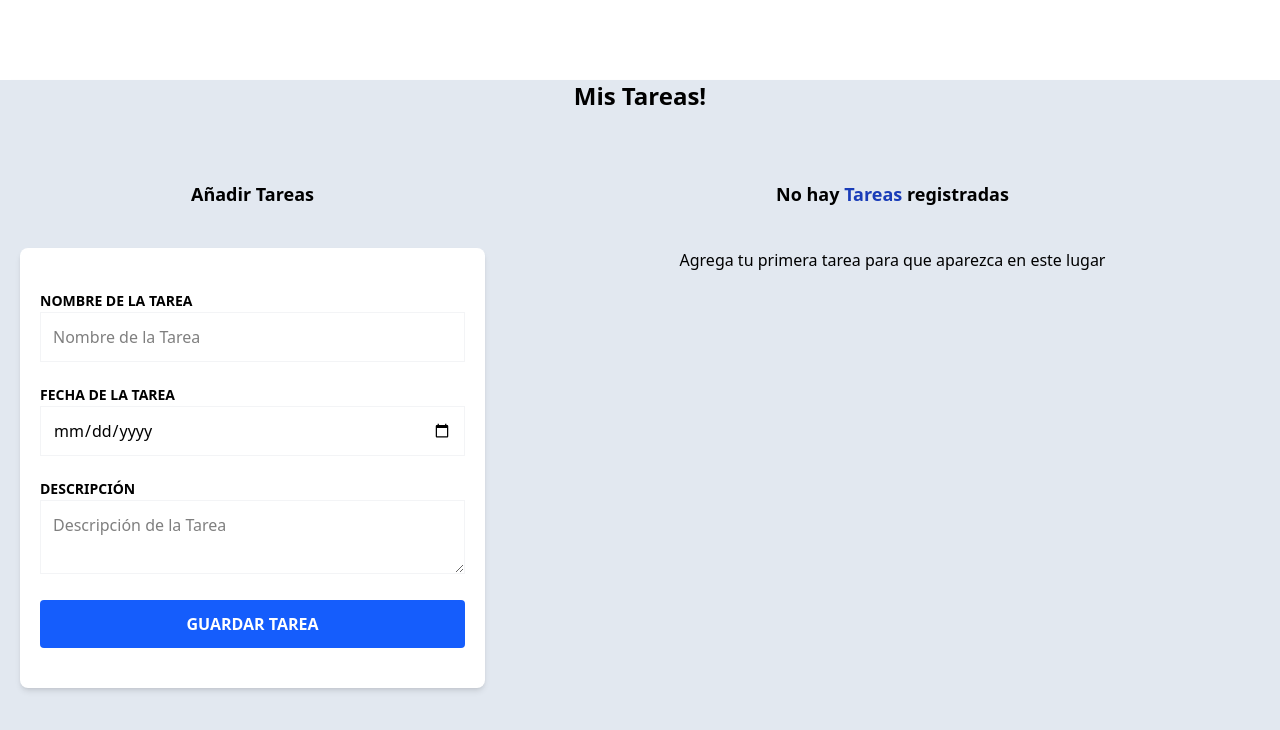
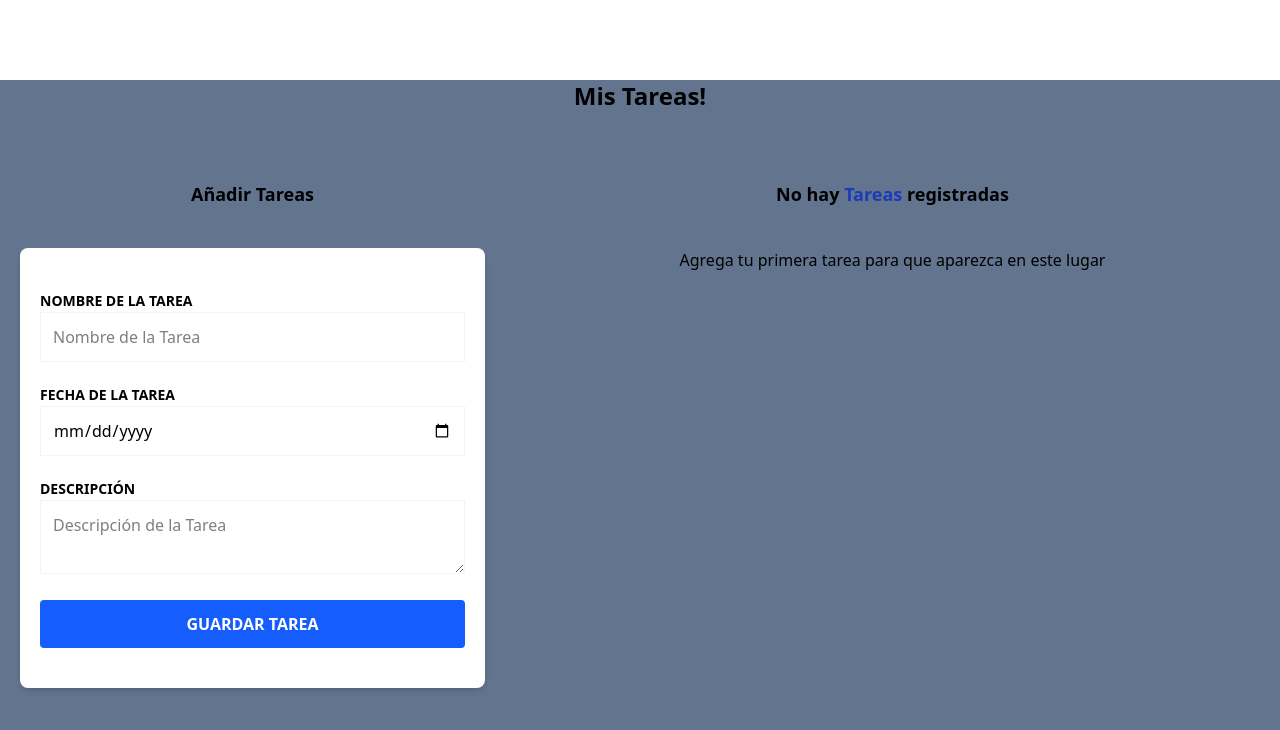
Before and after one commit to Alejandro404-dev/ListadoTareas-Zustand, a React (Vite) app: page / in a window 1280 px wide. Shown: the top 730 px of the page. Built offline with nearby package versions, Linux system fonts and the light colour scheme.

Commit message:
changed bg-color

```diff
--- a/src/App.tsx
+++ b/src/App.tsx
@@ -9,7 +9,7 @@ function App() {
 
   return (
     <>
-      <div className="container mx-auto mt-20 bg-slate-200 shadow-lg " >
+      <div className="container mx-auto mt-20 bg-slate-500 shadow-lg " >
         <h1 className=" font-bold text-2xl text-center md:w-2/3 md:mx-auto  " >Mis Tareas!</h1>
 
 
```
